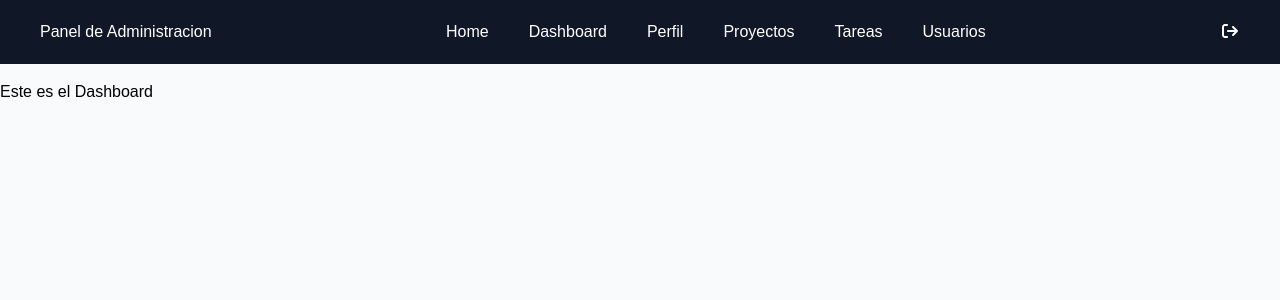
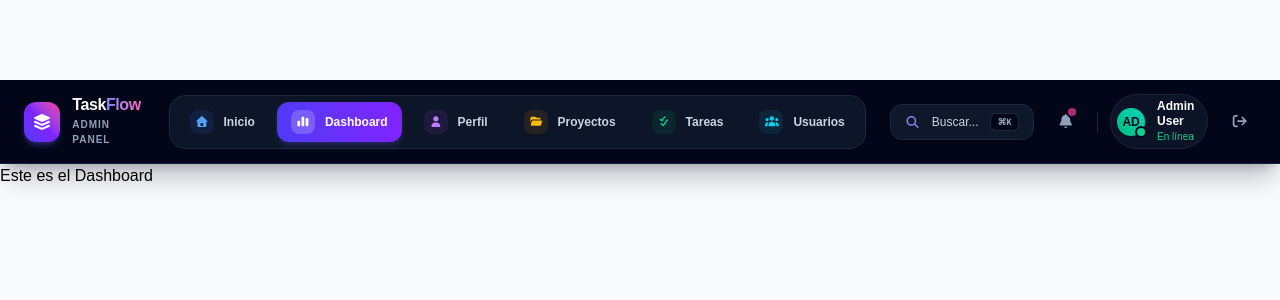
Before and after one commit to fabiola-gonzales-sandoval/practica1, a Next.js app in the folder proyecto1-dap-main/: page /dashboard in a window 1280 px wide. Shown: the top 300 px of the page. Built offline with nearby package versions, Linux system fonts and the light colour scheme.

Commit message:
cambios en el Dashboard

```diff
--- a/proyecto1-dap-main/app/components/Header.tsx
+++ b/proyecto1-dap-main/app/components/Header.tsx
@@ -1,28 +1,132 @@
 "use client";
 
+import Link from "next/link";
+import { usePathname } from "next/navigation";
 import { FontAwesomeIcon } from "@fortawesome/react-fontawesome";
-import {faArrowRightFromBracket} from "@fortawesome/free-solid-svg-icons";
-import Link from "next/link";
+import {
+  faArrowRightFromBracket,
+  faBell,
+  faMagnifyingGlass,
+  faLayerGroup,
+  faHouse,
+  faChartSimple,
+  faUser,
+  faFolderOpen,
+  faCheckDouble,
+  faUsers
+} from "@fortawesome/free-solid-svg-icons";
 
 export default function Header() {
-    return (
-        <header className="w-full bg-gray-900 text-white absolute inset-x-0 top-0 z-50 flex justify-between px-10 py-5">
-            <div>
-                <h2>Panel de Administracion</h2>
+  const pathname = usePathname();
+
+  const navItems = [
+    { name: "Inicio", href: "/", icon: faHouse, iconBg: "bg-blue-500/10 text-blue-400 group-hover:bg-blue-500 group-hover:text-white" },
+    { name: "Dashboard", href: "/dashboard", icon: faChartSimple, iconBg: "bg-indigo-500/10 text-indigo-400 group-hover:bg-indigo-500 group-hover:text-white" },
+    { name: "Perfil", href: "/dashboard/profile", icon: faUser, iconBg: "bg-purple-500/10 text-purple-400 group-hover:bg-purple-500 group-hover:text-white" },
+    { name: "Proyectos", href: "/dashboard/projects", icon: faFolderOpen, iconBg: "bg-amber-500/10 text-amber-400 group-hover:bg-amber-500 group-hover:text-white" },
+    { name: "Tareas", href: "/dashboard/tasks", icon: faCheckDouble, iconBg: "bg-emerald-500/10 text-emerald-400 group-hover:bg-emerald-500 group-hover:text-white" },
+    { name: "Usuarios", href: "/dashboard/users", icon: faUsers, iconBg: "bg-cyan-500/10 text-cyan-400 group-hover:bg-cyan-500 group-hover:text-white" },
+  ];
+
+  return (
+    <header className="sticky top-0 z-50 w-full bg-slate-950 border-b border-slate-800/80 px-6 py-3.5 shadow-xl shadow-slate-950/20">
+      <div className="max-w-7xl mx-auto flex items-center justify-between gap-6">
+
+        {/* Brand / Isotipo con Gradiente Vivo */}
+        <div className="flex items-center gap-3">
+          <div className="flex items-center justify-center w-10 h-10 rounded-xl bg-gradient-to-tr from-indigo-600 via-violet-600 to-pink-500 text-white shadow-md shadow-indigo-500/30">
+            <FontAwesomeIcon icon={faLayerGroup} className="text-base" />
+          </div>
+          <div className="flex flex-col">
+            <h1 className="text-base font-bold text-white tracking-tight leading-none">
+              Task<span className="bg-gradient-to-r from-indigo-400 to-pink-400 bg-clip-text text-transparent">Flow</span>
+            </h1>
+            <span className="text-[10px] font-semibold text-slate-400 uppercase tracking-widest mt-1">
+              Admin Panel
+            </span>
+          </div>
+        </div>
+
+        {/* Navegación con Tarjetas e Íconos Coloreados */}
+        <nav className="hidden lg:flex items-center gap-2 bg-slate-900/90 p-1.5 rounded-2xl border border-slate-800 shadow-inner">
+          {navItems.map((item) => {
+            const isActive = pathname === item.href;
+            return (
+              <Link
+                key={item.href}
+                href={item.href}
+                className={`group flex items-center gap-2.5 px-3.5 py-2 rounded-xl text-xs font-semibold transition-all duration-200 ${
+                  isActive
+                    ? "bg-gradient-to-r from-indigo-600 to-violet-600 text-white shadow-md shadow-indigo-500/20"
+                    : "text-slate-300 hover:bg-slate-800/80 hover:text-white"
+                }`}
+              >
+                <div
+                  className={`flex items-center justify-center w-6 h-6 rounded-lg transition-colors ${
+                    isActive ? "bg-white/20 text-white" : item.iconBg
+                  }`}
+                >
+                  <FontAwesomeIcon icon={item.icon} className="text-[11px]" />
+                </div>
+                <span>{item.name}</span>
+              </Link>
+            );
+          })}
+        </nav>
+
+        {/* Acciones Derecha (Búsqueda, Notificaciones, Avatar y Logout) */}
+        <div className="flex items-center gap-3">
+
+          {/* Botón de Búsqueda Destacado */}
+          <button
+            type="button"
+            className="hidden sm:flex items-center gap-3 text-xs text-slate-400 bg-slate-900 hover:bg-slate-800 border border-slate-800 px-3.5 py-2 rounded-xl transition-all shadow-sm"
+          >
+            <FontAwesomeIcon icon={faMagnifyingGlass} className="text-xs text-indigo-400" />
+            <span className="text-slate-300 font-medium">Buscar...</span>
+            <kbd className="text-[9px] font-bold bg-slate-950 border border-slate-700/60 text-slate-400 px-1.5 py-0.5 rounded-md">
+              ⌘K
+            </kbd>
+          </button>
+
+          {/* Botón Notificaciones */}
+          <button
+            type="button"
+            aria-label="Notificaciones"
+            className="relative p-2.5 text-slate-400 hover:text-amber-400 hover:bg-slate-900 rounded-xl transition-all border border-transparent hover:border-slate-800"
+          >
+            <FontAwesomeIcon icon={faBell} className="text-sm" />
+            <span className="absolute top-2 right-2 w-2 h-2 bg-pink-500 rounded-full ring-2 ring-slate-950 animate-pulse" />
+          </button>
+
+          <div className="h-5 w-px bg-slate-800" />
+
+          {/* Perfil del Usuario con Gradiente */}
+          <div className="flex items-center gap-3 bg-slate-900/80 pl-1.5 pr-3 py-1 rounded-full border border-slate-800/80">
+            <div className="relative">
+              <div className="w-7 h-7 rounded-full bg-gradient-to-tr from-emerald-500 to-teal-400 text-slate-950 font-bold text-xs flex items-center justify-center shadow-xs">
+                AD
+              </div>
+              <span className="absolute bottom-0 right-0 w-2 h-2 bg-emerald-400 rounded-full ring-2 ring-slate-950" />
             </div>
-            <div className="flex gap-10">
-                <Link href="/">Home</Link>
-                <Link href="/dashboard">Dashboard</Link>
-                <Link href="/dashboard/profile">Perfil</Link>
-                <Link href="/dashboard/projects">Proyectos</Link>
-                <Link href="/dashboard/tasks">Tareas</Link>
-                <Link href="/dashboard/users">Usuarios</Link>
+            <div className="hidden md:block text-left">
+              <p className="text-xs font-bold text-white leading-tight">Admin User</p>
+              <p className="text-[10px] text-emerald-400 font-medium">En línea</p>
             </div>
-            <div>
-                <Link href={"/login"}>
-                    <FontAwesomeIcon icon={faArrowRightFromBracket} style={{color: "#FFF",}} />
-                </Link>
-            </div>
-        </header>
-    )
+          </div>
+
+          {/* Botón Salir */}
+          <Link
+            href="/login"
+            title="Cerrar sesión"
+            className="p-2.5 text-slate-400 hover:text-rose-400 hover:bg-rose-500/10 rounded-xl transition-all border border-transparent hover:border-rose-500/20"
+          >
+            <FontAwesomeIcon icon={faArrowRightFromBracket} className="text-sm" />
+          </Link>
+
+        </div>
+
+      </div>
+    </header>
+  );
 }
--- a/proyecto1-dap-main/app/dashboard/tasks/page.tsx
+++ b/proyecto1-dap-main/app/dashboard/tasks/page.tsx
@@ -1,63 +1,3 @@
-import Link from "next/link";
-import { FontAwesomeIcon } from "@fortawesome/react-fontawesome";
-import { faPlus, faPenToSquare, faTrash, faEye } from "@fortawesome/free-solid-svg-icons";
-
-export default function TasksPage() {
-  return (
-    <div className="p-6">
-      {/* Encabezado principal */}
-      <div className="flex justify-between items-center mb-6">
-        <h1 className="text-2xl font-bold text-gray-800">Tareas del usuario</h1>
-        <button className="bg-blue-600 hover:bg-blue-700 text-white px-4 py-2 rounded-lg flex items-center gap-2 text-sm font-medium">
-          Añadir tarea <FontAwesomeIcon icon={faPlus} />
-        </button>
-      </div>
-
-      {/* Contenedor principal de 2 columnas */}
-      <div className="grid grid-cols-1 lg:grid-cols-3 gap-6">
-
-        {/* Columna Izquierda: Tabla/Lista de Tareas */}
-        <div className="lg:col-span-2 bg-white p-4 rounded-xl shadow-sm border border-gray-100">
-          <div className="border-b pb-3 mb-3 text-sm font-semibold text-gray-500 grid grid-cols-4">
-            <span>Nombre de la tarea</span>
-            <span>Estado</span>
-            <span>Fecha</span>
-            <span className="text-right">Acciones</span>
-          </div>
-
-          {/* Fila de ejemplo 1 */}
-          <div className="grid grid-cols-4 items-center py-3 border-b text-sm text-gray-700">
-            <span>Diseño de interfaz</span>
-            <span className="text-amber-600 font-medium">En proceso</span>
-            <span>24/08/2026</span>
-            <div className="flex justify-end gap-3 text-gray-500">
-              <button className="hover:text-blue-600"><FontAwesomeIcon icon={faPenToSquare} /></button>
-              <button className="hover:text-red-600"><FontAwesomeIcon icon={faTrash} /></button>
-              <button className="hover:text-gray-800"><FontAwesomeIcon icon={faEye} /></button>
-            </div>
-          </div>
-
-          {/* Fila de ejemplo 2 */}
-          <div className="grid grid-cols-4 items-center py-3 border-b text-sm text-gray-700">
-            <span>Revisión de componentes</span>
-            <span className="text-green-600 font-medium">Completado</span>
-            <span>23/08/2026</span>
-            <div className="flex justify-end gap-3 text-gray-500">
-              <button className="hover:text-blue-600"><FontAwesomeIcon icon={faPenToSquare} /></button>
-              <button className="hover:text-red-600"><FontAwesomeIcon icon={faTrash} /></button>
-              <button className="hover:text-gray-800"><FontAwesomeIcon icon={faEye} /></button>
-            </div>
-          </div>
-        </div>
-
-        {/* Columna Derecha: Panel lateral */}
-        <div className="bg-white p-4 rounded-xl shadow-sm border border-gray-100 min-h-[300px]">
-          <p className="text-gray-400 text-sm text-center mt-10">
-            Selecciona una tarea o haz clic en "Añadir tarea" para ver el detalle aquí.
-          </p>
-        </div>
-
-      </div>
-    </div>
-  );
+export default function Page() {
+  return <div>Página en construcción</div>;
 }
```
